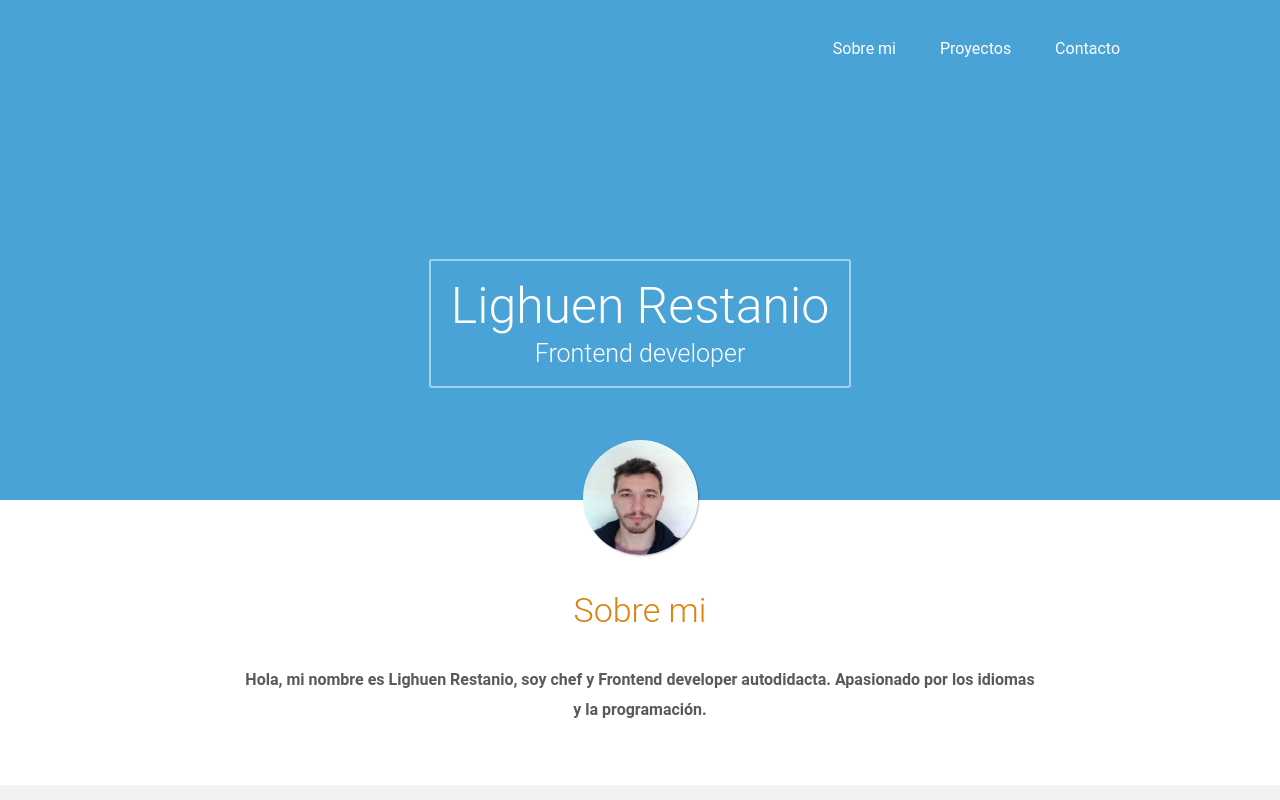
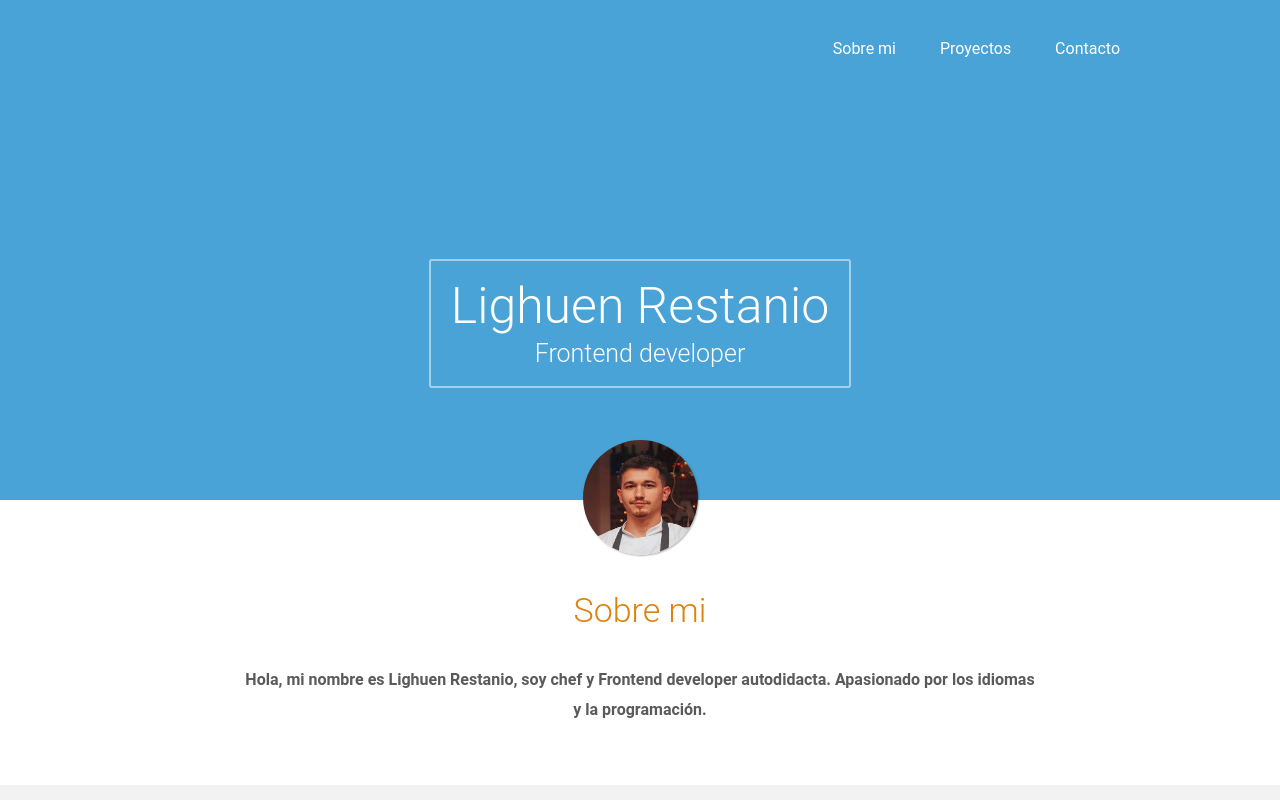
Before and after one commit to LighuenR/fcc-project5, a plain HTML site: page index.html in a window 1280 px wide. Shown: the top 800 px of the page. Drawn offline with Linux system fonts and the light colour scheme.

Commit message:
Selfie??

```diff
--- a/index.html
+++ b/index.html
@@ -33,7 +33,7 @@
         <section class="aboutme" id="aboutme">
             <div class="container">
                 <div class="photo">
-                    <img src="img/selfie.jfif" width="115" height="115" alt="LighuenR">
+                    <img src="./img/me.jpg" width="115" height="115" alt="LighuenR">
                 </div>
                 <div class="text">
                     <h3 class="title">Sobre mi</h3>
```
Also changed, not shown: img/me.jpg (added), img/selfie.jfif (deleted).
